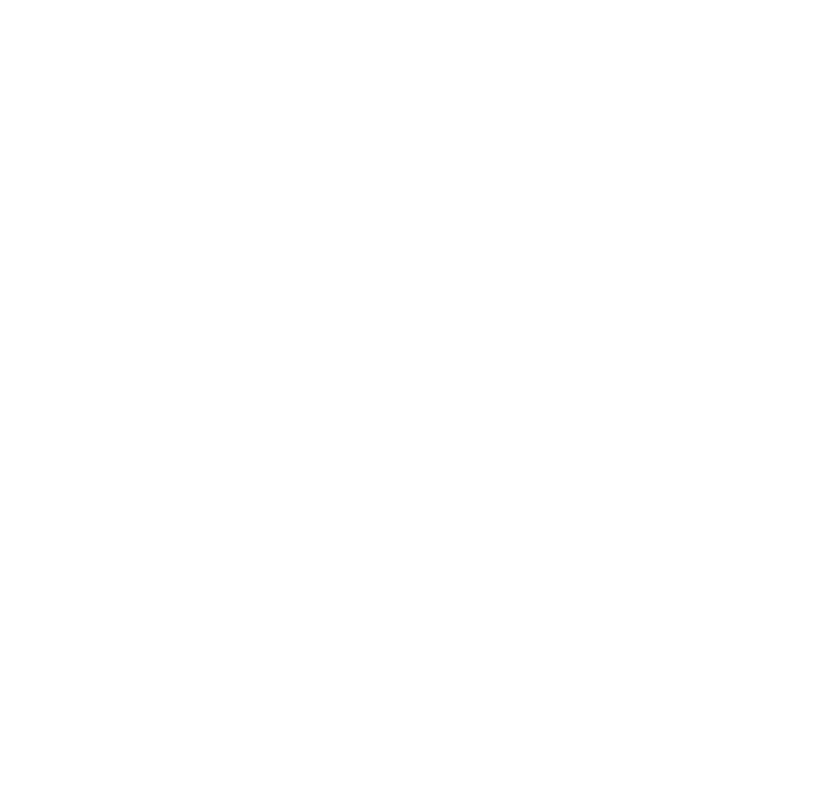
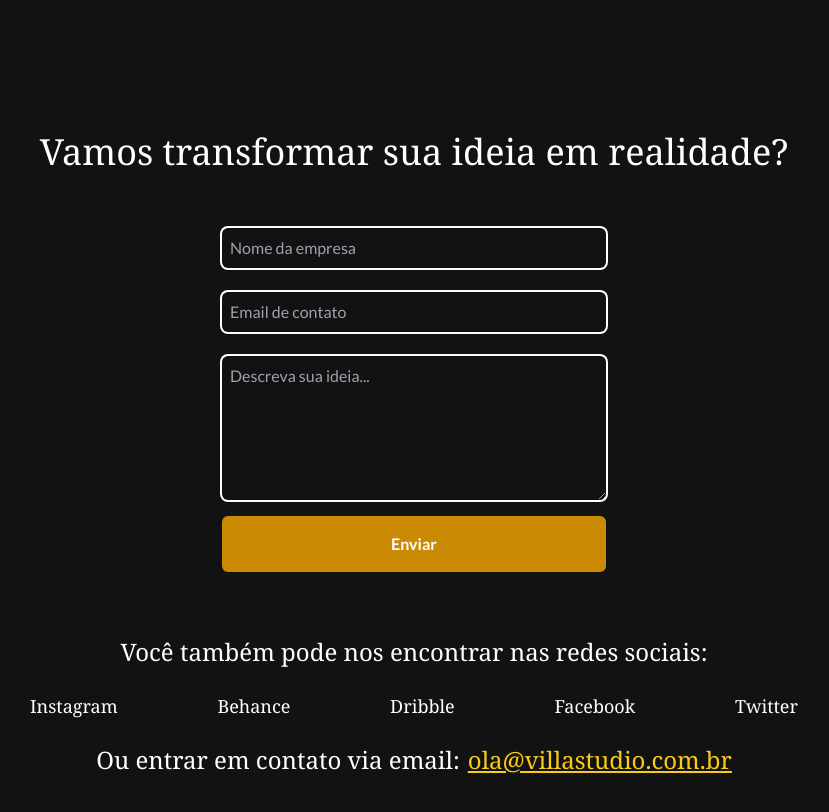
Before and after one commit to guilherssousa/villa-studio, a Preact app: page / in a window 1280 px wide. Shown: the part 1980-2792 px from the top of the page, without its empty margins (226-1055 px from the left). Before the commit the page ends 1936 px from the top, so only its background shows below. Built offline with nearby package versions, Linux system fonts and the light colour scheme; a web font is replaced by a local one.

Commit message:
Add Contact area

```diff
--- a/src/app.tsx
+++ b/src/app.tsx
@@ -2,6 +2,7 @@
 import Hero from "./components/hero";
 import AboutUs from "./components/about-us";
 import Stats from "./components/stats";
+import Contact from "./components/contact";
 
 export function App() {
   return (
@@ -10,6 +11,7 @@
       <Hero />
       <AboutUs />
       <Stats />
+      <Contact />
     </div>
   );
 }
--- a/src/components/about-us.tsx
+++ b/src/components/about-us.tsx
@@ -40,7 +40,7 @@
         </h2>
 
         <div className="md:grid grid-cols-3 mt-8 md:mt-16">
-          <div>
+          <div className="px-2">
             <p className="font-serif text-3xl">Personalidade</p>
             <p className="text-base mt-4 leading-6">
               Construção de uma essência única que traga personalidade através
@@ -48,7 +48,7 @@
               ou serviço oferecido pela marca.
             </p>
           </div>
-          <div className="mt-8 md:mt-0">
+          <div className="px-2 mt-8 md:mt-0">
             <p className="font-serif text-3xl">Compreensão</p>
             <p className="text-base mt-4 leading-6">
               Formas falam e tem sua própria identidade e significados
@@ -56,7 +56,7 @@
               apontar o norte, além da beleza.
             </p>
           </div>
-          <div className="mt-8 md:mt-0">
+          <div className="px-2 mt-8 md:mt-0">
             <p className="font-serif text-3xl">Personalidade</p>
             <p className="text-base mt-4 leading-6">
               Acreditamos que, para que um negócio consiga comunicar bem usando
--- /dev/null
+++ b/src/components/contact.tsx
@@ -0,0 +1,67 @@
+import { FunctionalComponent } from "preact";
+
+const Contact: FunctionalComponent = () => {
+  return (
+    <div className="bg-villa text-white">
+      <div className="max-w-screen-xl mx-auto min-h-[60vh] pb-24">
+        <div className="flex items-center justify-center flex-col">
+          <h1 className="text-4xl font-serif">
+            Vamos transformar sua ideia em realidade?
+          </h1>
+
+          <form className="flex flex-col justify-center mt-8">
+            <input
+              type="text"
+              placeholder="Nome da empresa"
+              name="name"
+              id="name"
+              className="mt-6 w-96 bg-villa ring-white ring-2 p-2 rounded-md outline-none focus:ring-yellow-600"
+            />
+            <input
+              type="email"
+              placeholder="Email de contato"
+              name="email"
+              id="email"
+              className="mt-6 w-96 bg-villa ring-2 ring-white p-2 rounded-md outline-none focus:ring-yellow-600"
+            />
+            <textarea
+              placeholder="Descreva sua ideia..."
+              name="text"
+              id="text"
+              className="mt-6 w-96 bg-villa ring-white ring-2 p-2 rounded-md outline-none focus:ring-yellow-600 h-36"
+            />
+
+            <button
+              type="submit"
+              className="mt-4 hover:bg-yellow-500 bg-yellow-600 py-4 rounded-md"
+            >
+              <span className="text-white font-bold">Enviar</span>
+            </button>
+          </form>
+
+          <div className="font-serif mt-16 w-full flex flex-col items-center justify-center">
+            <p className="text-2xl">
+              Você também pode nos encontrar nas redes sociais:
+            </p>
+            <ul className="mt-6 list-none flex text-lg w-[60%] justify-between cursor-pointer">
+              <li>Instagram</li>
+              <li>Behance</li>
+              <li>Dribble</li>
+              <li>Facebook</li>
+              <li>Twitter</li>
+            </ul>
+
+            <p className="text-2xl mt-6">
+              Ou entrar em contato via email:
+              <span className="underline text-yellow-400 ml-2">
+                ola@villastudio.com.br
+              </span>
+            </p>
+          </div>
+        </div>
+      </div>
+    </div>
+  );
+};
+
+export default Contact;
--- a/src/components/stats.tsx
+++ b/src/components/stats.tsx
@@ -21,7 +21,7 @@
 
 const Stats: FunctionalComponent = () => {
   return (
-    <section className="bg-villa text-white pt-16 pb-36">
+    <section className="bg-villa text-white py-48">
       <div className=" max-w-screen-xl w-full mx-auto px-8 flex flex-col items-center justify-center">
         <h2 className="text-4xl font-serif">
           Entenda nosso impacto em números
```
